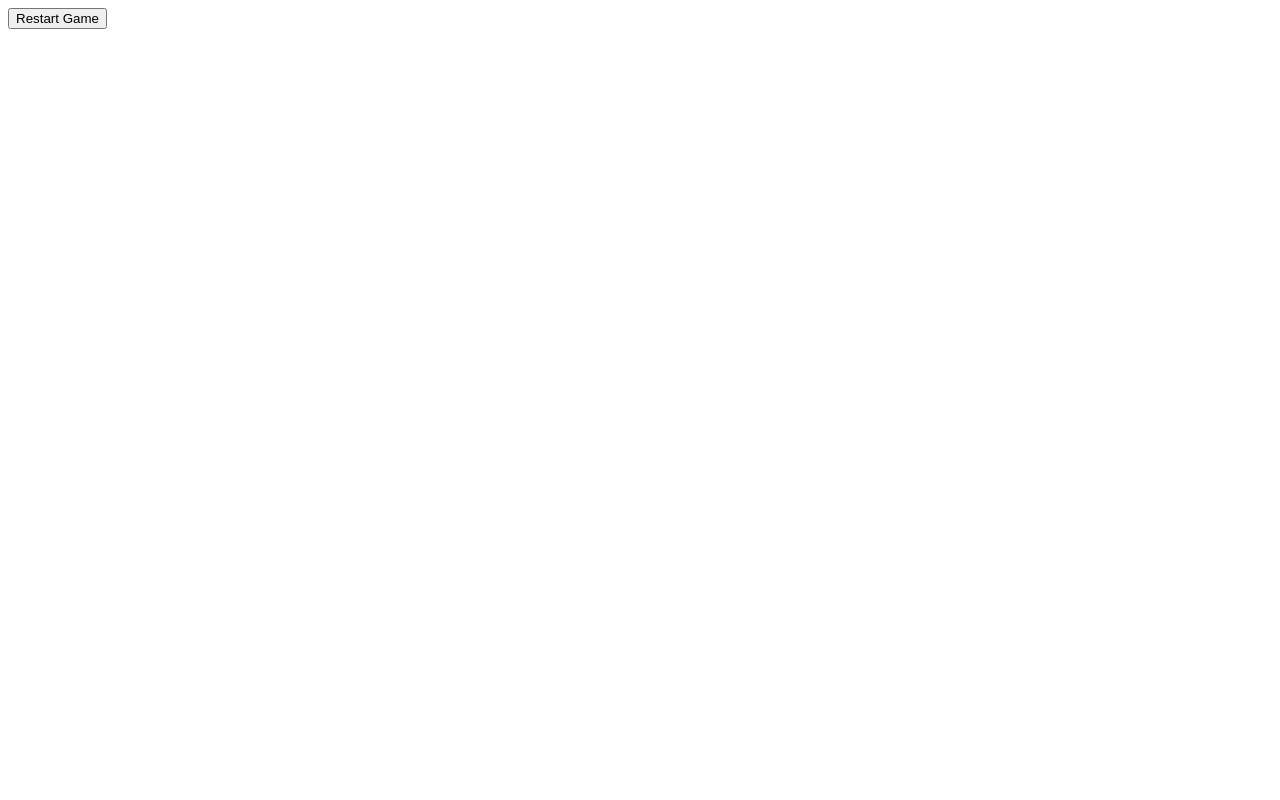
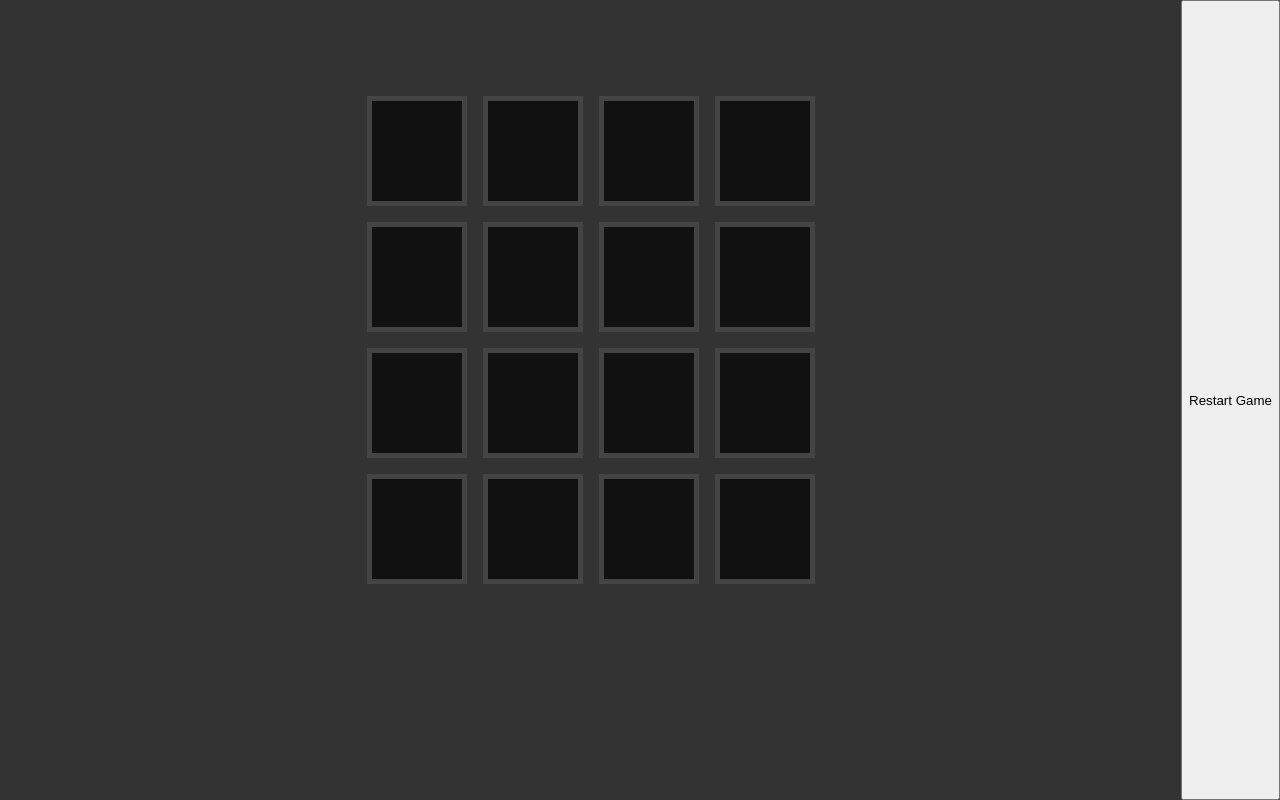
Before and after one commit to abdums/Matching-Cards-Game, a plain HTML site: page index.html in a window 1280 px wide. Drawn offline with Linux system fonts and the light colour scheme; the site is published under a folder, as on GitHub Pages, so addresses that start at the root find nothing.

Commit message:
Update routing one last time. Blame the late night super sleep attraction but hopefully adding the . before the file paths for js and css files will do the trick.

```diff
--- a/index.html
+++ b/index.html
@@ -4,8 +4,8 @@
     <meta charset="UTF-8" />
     <meta name="viewport" content="width=device-width, initial-scale=1.0" />
     <title>Matching Cards</title>
-    <link rel="stylesheet" href="/src/main.css" />
-    <script src="/src/main.js" defer></script>
+    <link rel="stylesheet" href="./src/main.css" />
+    <script src="./src/main.js" defer></script>
   </head>
   <body>
     <div class="gameboard">
```
